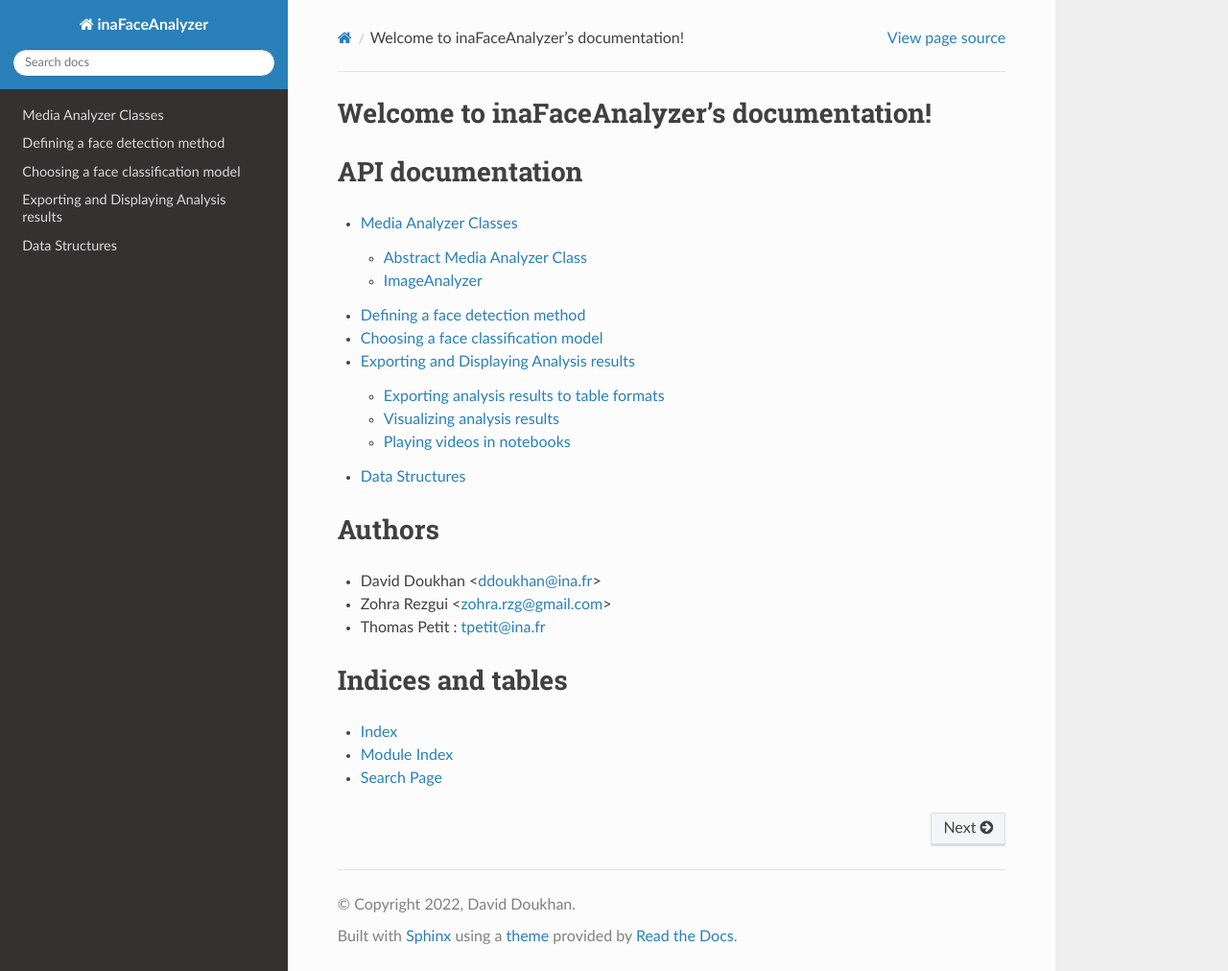
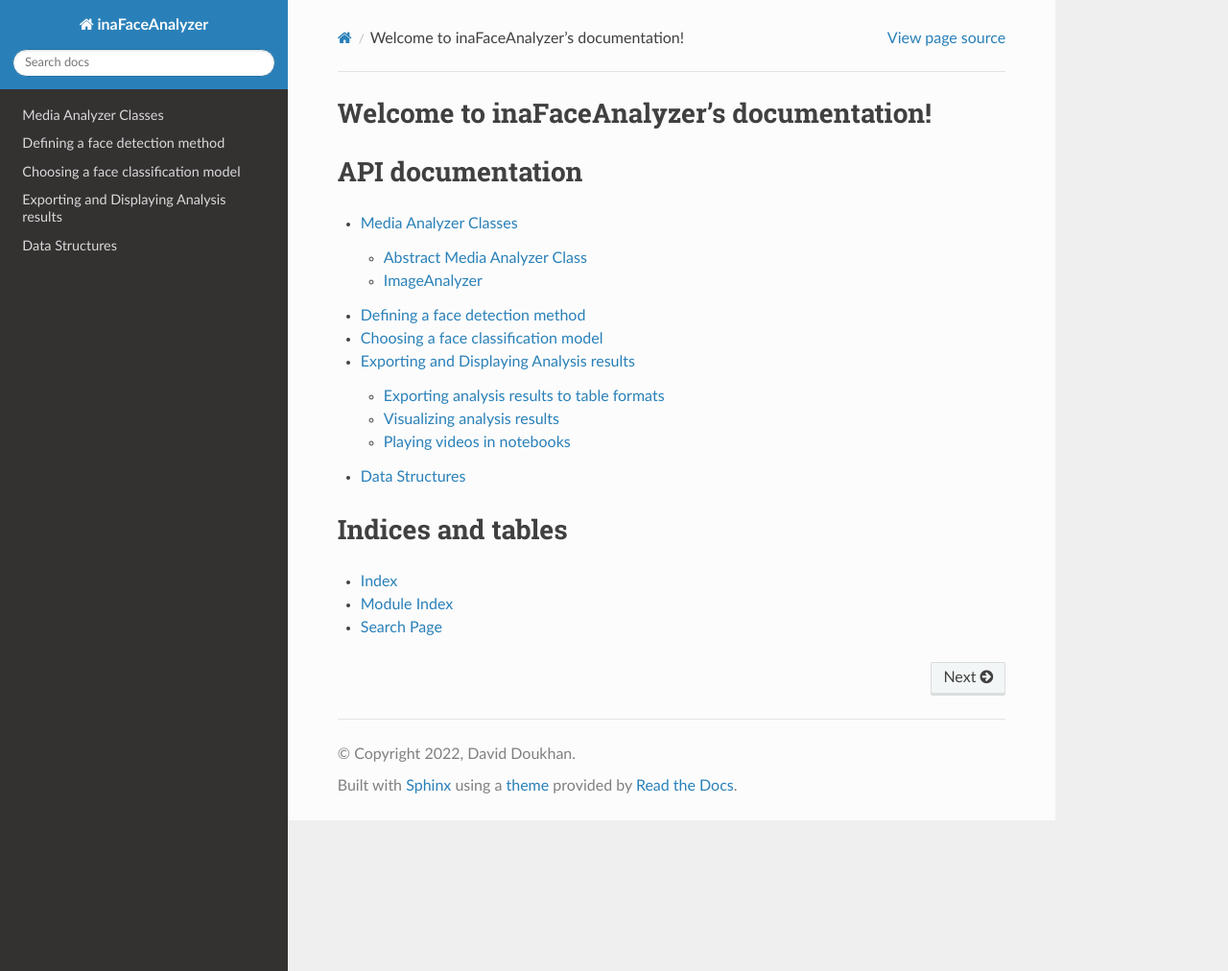
Before and after one commit to ina-foss/inaFaceAnalyzer, a Sphinx documentation site: the page built from docs/index.rst, in a window 1280 px wide and 1012 px high. Shown: the whole window at 96% size. Built offline with Sphinx 7.4.7 and the Read the Docs theme 2.0.0, drawn with Linux system fonts in a browser that asks for light colours.

Commit message:
author information useless in documentation

```diff
--- a/docs/authors.rst
+++ /dev/null
@@ -1,5 +0,0 @@
-Authors
-=======
-* David Doukhan <ddoukhan@ina.fr>
-* Zohra Rezgui <zohra.rzg@gmail.com>
-* Thomas Petit : tpetit@ina.fr
--- a/docs/index.rst
+++ b/docs/index.rst
@@ -25,9 +25,6 @@ API documentation
 
 
 
-.. include :: authors.rst
-
-
 
 
 Indices and tables
```
